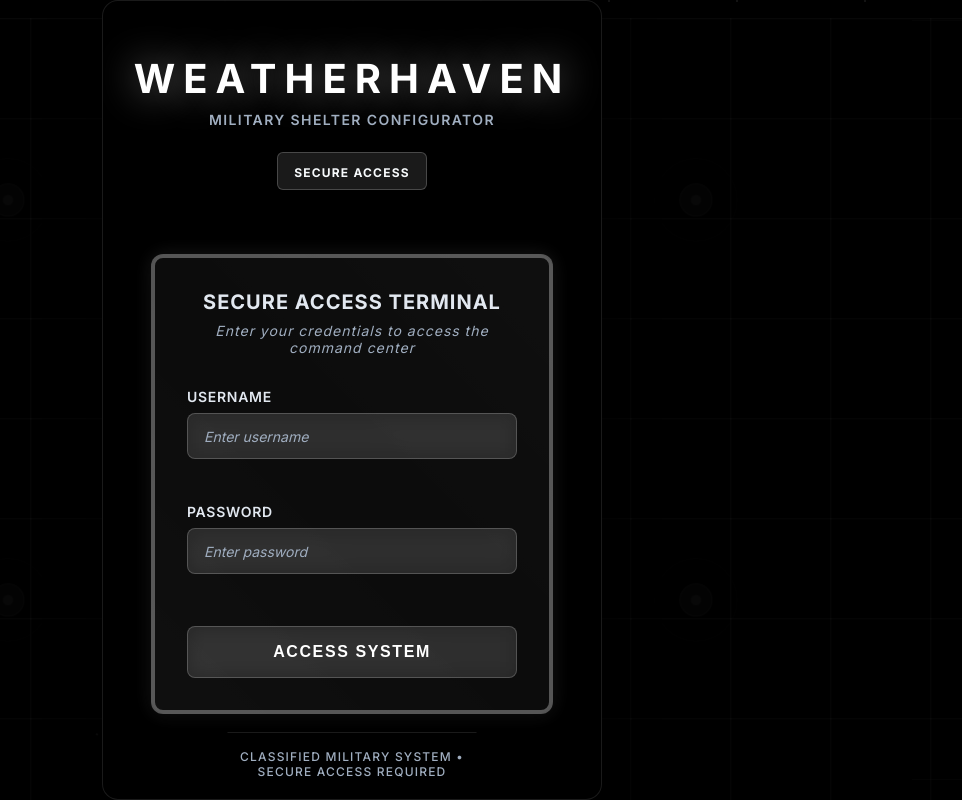
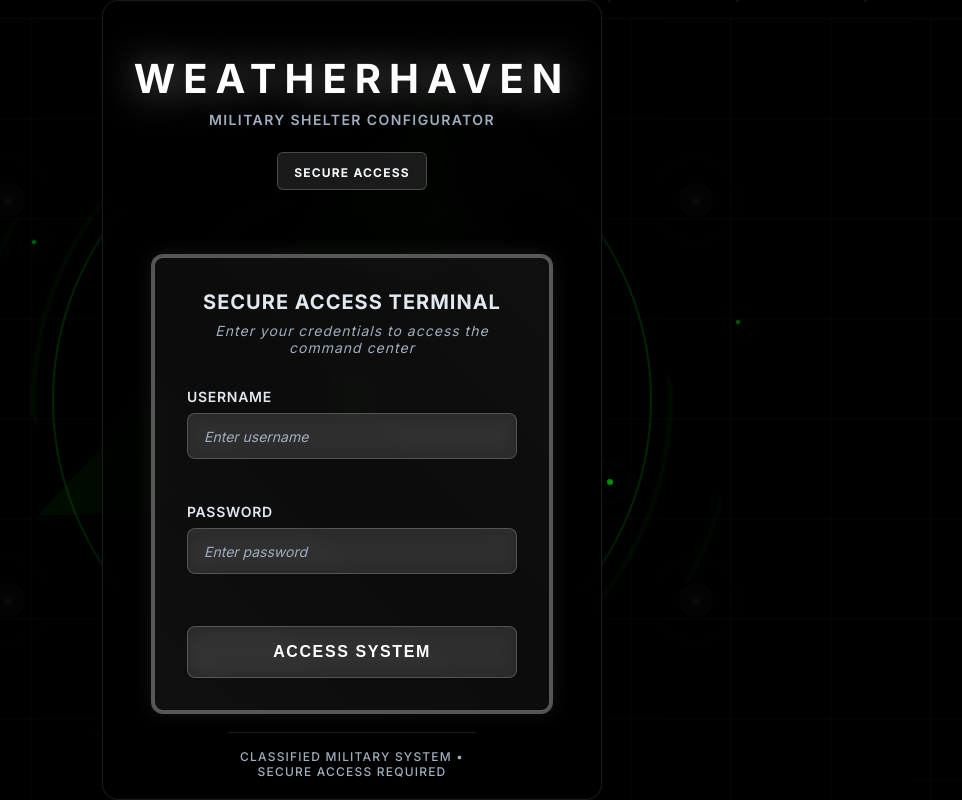
Before and after one commit to Ripper33-debug/weatherhaven-config-rescued, a React (Create React App) app: page / in a window 1280 px wide. Shown: the whole page, without its empty margins (288-1250 px from the left). Built offline with nearby package versions, Linux system fonts and the light colour scheme.

Commit message:
Enhanced radar background: Added prominent radar sweep with blips and grid elements

```diff
--- a/src/components/LoginPage.css
+++ b/src/components/LoginPage.css
@@ -43,12 +43,12 @@
   position: absolute;
   top: 50%;
   left: 50%;
-  width: 400px;
-  height: 400px;
+  width: 600px;
+  height: 600px;
   transform: translate(-50%, -50%);
-  border: 1px solid rgba(255, 255, 255, 0.05);
+  border: 2px solid rgba(0, 255, 0, 0.3);
   border-radius: 50%;
-  animation: radarSweep 8s linear infinite;
+  animation: radarSweep 4s linear infinite;
 }
 
 .radar-sweep::before {
@@ -58,17 +58,29 @@
   left: 50%;
   width: 0;
   height: 0;
-  border-left: 200px solid transparent;
-  border-right: 200px solid transparent;
-  border-bottom: 200px solid rgba(255, 255, 255, 0.02);
+  border-left: 300px solid transparent;
+  border-right: 300px solid transparent;
+  border-bottom: 300px solid rgba(0, 255, 0, 0.1);
   transform: translate(-50%, -50%) rotate(0deg);
-  animation: radarRotate 8s linear infinite;
+  animation: radarRotate 4s linear infinite;
+}
+
+.radar-sweep::after {
+  content: '';
+  position: absolute;
+  top: 50%;
+  left: 50%;
+  width: 400px;
+  height: 400px;
+  border: 1px solid rgba(0, 255, 0, 0.2);
+  border-radius: 50%;
+  transform: translate(-50%, -50%);
 }
 
 @keyframes radarSweep {
-  0% { opacity: 0.05; }
-  50% { opacity: 0.1; }
-  100% { opacity: 0.05; }
+  0% { opacity: 0.3; }
+  50% { opacity: 0.6; }
+  100% { opacity: 0.3; }
 }
 
 @keyframes radarRotate {
@@ -506,6 +518,97 @@
   outline-offset: 2px;
 }
 
+/* Additional Radar Elements */
+.radar-center {
+  position: absolute;
+  top: 50%;
+  left: 50%;
+  width: 20px;
+  height: 20px;
+  background: rgba(0, 255, 0, 0.8);
+  border-radius: 50%;
+  transform: translate(-50%, -50%);
+  box-shadow: 0 0 20px rgba(0, 255, 0, 0.5);
+  animation: radarPulse 2s ease-in-out infinite;
+}
+
+@keyframes radarPulse {
+  0%, 100% { transform: translate(-50%, -50%) scale(1); }
+  50% { transform: translate(-50%, -50%) scale(1.2); }
+}
+
+.radar-grid {
+  position: absolute;
+  top: 50%;
+  left: 50%;
+  width: 600px;
+  height: 600px;
+  transform: translate(-50%, -50%);
+  background-image:
+    radial-gradient(circle, transparent 0%, transparent 49%, rgba(0, 255, 0, 0.1) 50%, transparent 51%),
+    radial-gradient(circle, transparent 0%, transparent 74%, rgba(0, 255, 0, 0.05) 75%, transparent 76%),
+    radial-gradient(circle, transparent 0%, transparent 89%, rgba(0, 255, 0, 0.03) 90%, transparent 91%);
+  background-size: 600px 600px, 600px 600px, 600px 600px;
+  background-position: center, center, center;
+  animation: radarGrid 8s linear infinite;
+}
+
+@keyframes radarGrid {
+  0% { transform: translate(-50%, -50%) rotate(0deg); }
+  100% { transform: translate(-50%, -50%) rotate(360deg); }
+}
+
+/* Radar Blips */
+.radar-blip {
+  position: absolute;
+  width: 4px;
+  height: 4px;
+  background: rgba(0, 255, 0, 0.8);
+  border-radius: 50%;
+  animation: blipPulse 3s ease-in-out infinite;
+}
+
+.radar-blip::before {
+  content: '';
+  position: absolute;
+  top: 50%;
+  left: 50%;
+  width: 8px;
+  height: 8px;
+  border: 1px solid rgba(0, 255, 0, 0.4);
+  border-radius: 50%;
+  transform: translate(-50%, -50%);
+  animation: blipExpand 3s ease-in-out infinite;
+}
+
+.blip-1 {
+  top: 30%;
+  left: 25%;
+  animation-delay: 0s;
+}
+
+.blip-2 {
+  top: 60%;
+  left: 70%;
+  animation-delay: 1s;
+}
+
+.blip-3 {
+  top: 40%;
+  left: 80%;
+  animation-delay: 2s;
+}
+
+@keyframes blipPulse {
+  0%, 100% { opacity: 0.3; transform: scale(1); }
+  50% { opacity: 1; transform: scale(1.5); }
+}
+
+@keyframes blipExpand {
+  0% { transform: translate(-50%, -50%) scale(1); opacity: 1; }
+  100% { transform: translate(-50%, -50%) scale(3); opacity: 0; }
+}
+
 /* Floating Particles */
 .floating-particles {
   position: absolute;
--- a/src/components/LoginPage.tsx
+++ b/src/components/LoginPage.tsx
@@ -58,7 +58,12 @@
       {/* Interactive military background */}
       <div className="login-background">
         <div className="grid-overlay"></div>
+        <div className="radar-grid"></div>
         <div className="radar-sweep"></div>
+        <div className="radar-center"></div>
+        <div className="radar-blip blip-1"></div>
+        <div className="radar-blip blip-2"></div>
+        <div className="radar-blip blip-3"></div>
         <div className="targeting-reticle top-left"></div>
         <div className="targeting-reticle top-right"></div>
         <div className="targeting-reticle bottom-left"></div>
```
